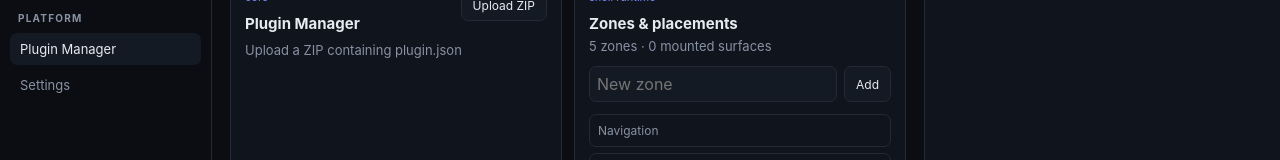
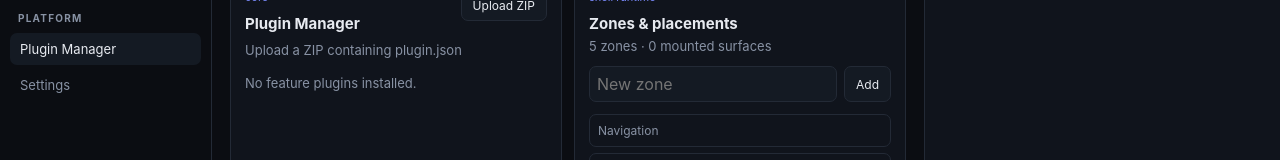
Before and after one commit to neosilviu/v2, a React (Vite) app in the folder apps/web/: page / in a window 1280 px wide. Shown: the part 154-314 px from the top of the page. Built offline with nearby package versions, Linux system fonts and the light colour scheme; no server answers.

Commit message:
refactor: notify shell after runtime plugin changes

```diff
--- a/apps/web/src/platform/PluginManagerPanel.tsx
+++ b/apps/web/src/platform/PluginManagerPanel.tsx
@@ -3,13 +3,14 @@ import type { PluginBundle, PluginManifest } from "@v2/plugin-contracts";
 import { Badge, Button, SurfaceCard } from "@v2/ui-kit";
 import { approveInstall, grantCapabilities, loadInstalledPlugins, uploadPlugin } from "../api";
 
-export function PluginManagerPanel({ plugins: foundationPlugins }: { plugins: PluginManifest[] }) {
+export function PluginManagerPanel({ plugins: initialPlugins, onChanged }: { plugins: PluginManifest[]; onChanged: () => void }) {
   const inputRef = useRef<HTMLInputElement>(null);
-  const [plugins, setPlugins] = useState(foundationPlugins);
+  const [plugins, setPlugins] = useState(initialPlugins);
   const [pendingBundle, setPendingBundle] = useState<PluginBundle | null>(null);
   const [uploadState, setUploadState] = useState("Upload a ZIP containing plugin.json");
+  useEffect(() => { setPlugins(initialPlugins); }, [initialPlugins]);
   useEffect(() => { void loadInstalledPlugins().then(setPlugins).catch(() => undefined); }, []);
-  const refresh = async () => setPlugins(await loadInstalledPlugins());
+  const refresh = async () => { setPlugins(await loadInstalledPlugins()); onChanged(); };
   const upload = async (file?: File) => {
     if (!file) return;
     setUploadState(`Uploading ${file.name}…`);
@@ -29,6 +30,6 @@ export function PluginManagerPanel({ plugins: foundationPlugins }: { plugins: Pl
     <div className="surface-header"><div><small>core</small><h2>Plugin Manager</h2></div><Button onClick={() => inputRef.current?.click()}>Upload ZIP</Button></div>
     <p>{uploadState}</p><input ref={inputRef} className="hidden-file" type="file" accept=".zip,application/zip" onChange={(event) => void upload(event.target.files?.[0])} />
     {pendingBundle ? <div className="approval-inline"><p>{pendingBundle.manifest.capabilities.length} requested capabilities</p><Button onClick={() => void approve()}>Approve & Install</Button></div> : null}
-    <div className="plugin-list">{plugins.map((plugin) => <div className="plugin-row" key={plugin.id}><div><strong>{plugin.name}</strong><small>{plugin.id} · {plugin.version}</small></div><Badge>{plugin.builtIn ? "built-in" : "installed"}</Badge></div>)}</div>
+    <div className="plugin-list">{plugins.length ? plugins.map((plugin) => <div className="plugin-row" key={plugin.id}><div><strong>{plugin.name}</strong><small>{plugin.id} · {plugin.version}</small></div><Badge>{plugin.builtIn ? "built-in" : "installed"}</Badge></div>) : <p>No feature plugins installed.</p>}</div>
   </SurfaceCard>;
 }
```
